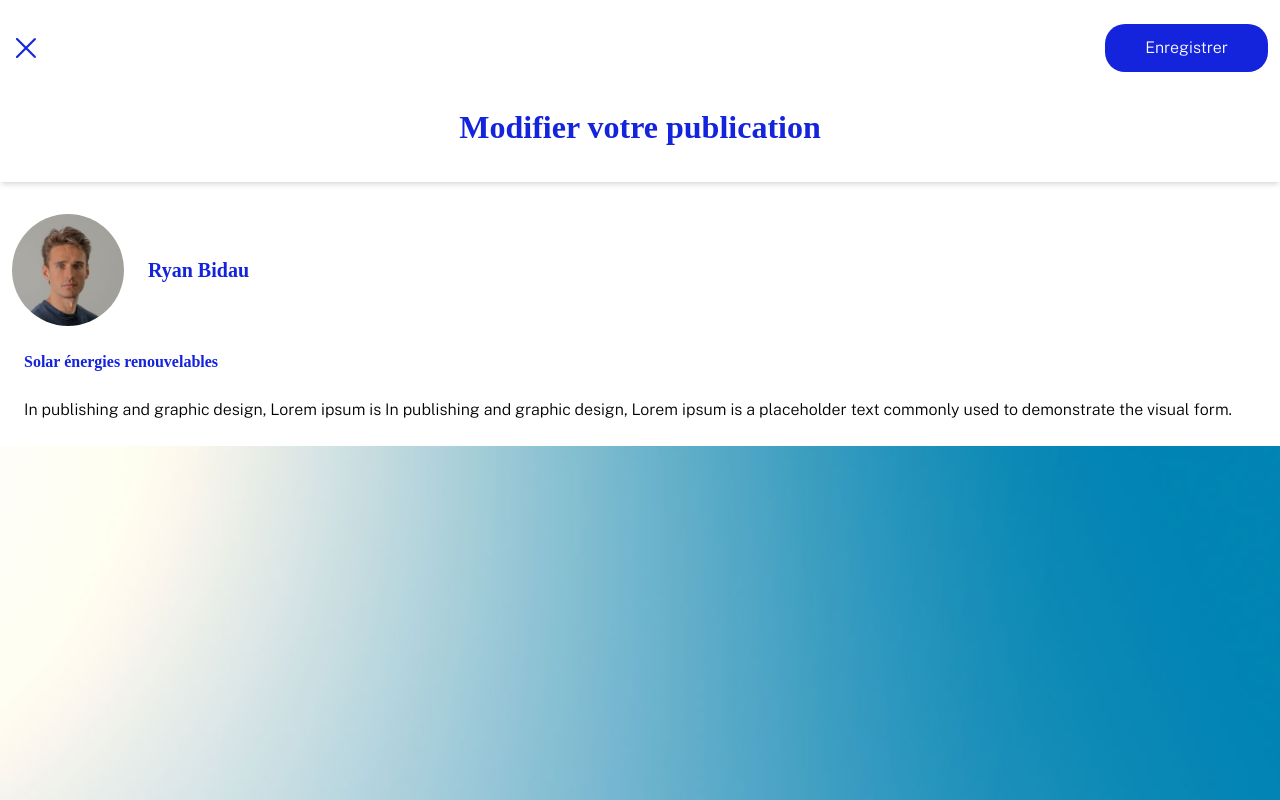
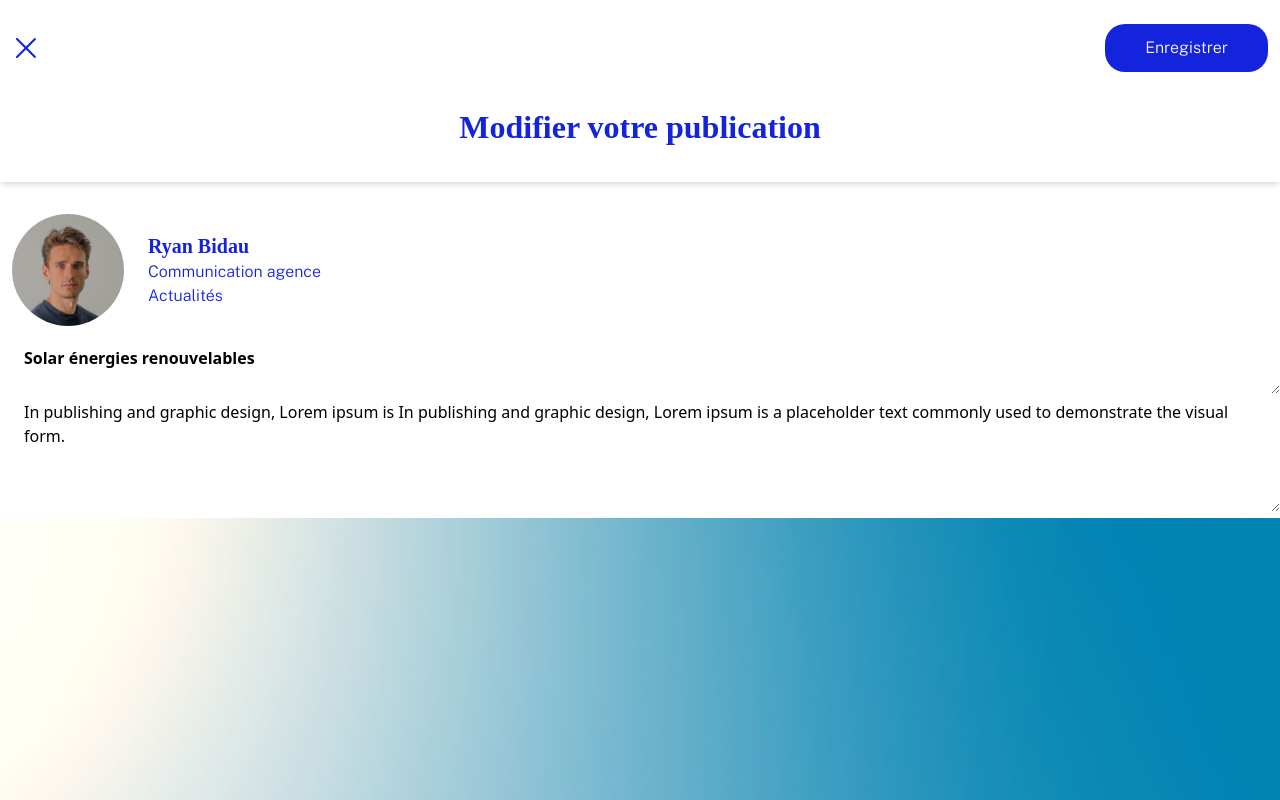
Before and after one commit to WildCodeSchool/P3_Lyon_React_Sept_2022, a React (Vite) app in the folder frontend/: page /editpost in a window 1280 px wide. Built offline with nearby package versions, Linux system fonts and the light colour scheme; a web font is replaced by a local one.

Commit message:
Finished edit post and improved selection bar style

```diff
--- a/frontend/src/components/Feed/CreatePostContainer/CreatePost.jsx
+++ b/frontend/src/components/Feed/CreatePostContainer/CreatePost.jsx
@@ -11,7 +11,6 @@ import croix from "../../../assets/croix.png";
 import myAvatar from "../../../assets/my-avatar.jpeg";
 import "../../../App.css";
 import SelectBar from "./SelectBar";
-import FlecheDownWhite from "../../../assets/Vector-down-white.png";
 import FlecheDownGrey from "../../../assets/Vector-down-grey.png";
 
 function CreatePost({ showCreatePost, setShowCreatePost }) {
@@ -102,12 +101,12 @@ function CreatePost({ showCreatePost, setShowCreatePost }) {
         </div>
         <div className="flex items-center">
           <img className="rounded-full w-28 ml-3" src={myAvatar} alt="" />
-          <div className="block text-center">
+          <div className="block text-left">
             <h2 className="text-xl ml-[24px] text-primary font-bold ">
               Ryan Bidau
             </h2>
-            <p className="text-xl ml-[24px] text-primary">{categories}</p>
-            <p className="text-xl ml-[24px] text-primary">{groupe}</p>
+            <p className="text-md ml-[24px] text-primary">{categories}</p>
+            <p className="text-md ml-[24px] text-primary">{groupe}</p>
           </div>
         </div>
 
@@ -144,46 +143,48 @@ function CreatePost({ showCreatePost, setShowCreatePost }) {
             </h1>
             <div className=" w-full">
               <input
-                className=" border-2 rounded-full border-primary mx-auto w-[280px] h-9 my-5 ml-16"
+                className=" border rounded-xl border-primary mx-auto w-[280px] h-9 my-10 ml-16 pl-4"
                 type="search"
                 placeholder="Cherchez un groupe..."
               />
             </div>
 
-            <div className=" w-full">
+            <div className="w-full mt-4">
               <div className="dropdown inline-block relative w-full">
                 <div className="flex justify-between">
                   <button
                     onClick={() => openAndChangeCategorie1()}
-                    className="bg-primary text-white text-2xl font-['Enedis'] font-bold h-14 w-full"
+                    className="text-black text-2xl border border-gray-200 active:bg-primary active:text-white focus:bg-primary focus:text-white h-14 w-full"
                   >
-                    <div className="flex justify-between h-12 border-b-2 border-primary items-center">
-                      <p className="mx-auto">Communication Agence</p>
+                    <div className="flex justify-between h-12 items-center">
+                      <h2 className="mx-auto font-normal pt-2">
+                        Communication Agence
+                      </h2>
                       <img
-                        className="w-6 h-4 mr-2.5 mt-1.5"
-                        src={FlecheDownWhite}
+                        className="w-5 h-5 mr-3 mt-1.5"
+                        src={FlecheDownGrey}
                         alt=""
                       />
                     </div>
                   </button>
                 </div>
                 {showMenu1 ? (
-                  <ul className="dropdown-menu text-xl font-semibold text-gray-700 pt-1 shadow-md">
+                  <ul className="dropdown-menu text-lg px-10 font-normal text-gray-700 pt-5 shadow-md">
                     <li
                       onClick={() => handleGroupe("Actualités")}
-                      className="cursor-pointer h-10 hover:bg-primary"
+                      className="cursor-pointer h-10 hover:bg-violet"
                     >
                       Actualités
                     </li>
                     <li
                       onClick={() => handleGroupe("La vie des sites")}
-                      className="cursor-pointer h-10  hover:bg-primary"
+                      className="cursor-pointer h-10  hover:bg-violet"
                     >
                       La vie des sites
                     </li>
                     <li
                       onClick={() => handleGroupe("Affichage réglementaire")}
-                      className="cursor-pointer h-10  hover:bg-primary"
+                      className="cursor-pointer h-10  hover:bg-violet"
                     >
                       Affichage réglementaire
                     </li>
@@ -198,12 +199,12 @@ function CreatePost({ showCreatePost, setShowCreatePost }) {
                 <div className="flex justify-between">
                   <button
                     onClick={() => openAndChangeCategorie2()}
-                    className=" text-black text-2xl font-['Enedis'] font-semibold h-14 rounded w-full"
+                    className=" text-black text-2xl font-['Enedis'] active:bg-primary active:text-white focus:bg-primary focus:text-white font-semibold h-14 rounded w-full"
                   >
                     <div className="flex justify-between h-12 items-center">
-                      <p className="mx-auto">Métier</p>
+                      <h2 className="mx-auto font-normal">Métier</h2>
                       <img
-                        className="w-6 h-4 mr-2.5 mt-1.5"
+                        className="w-5 h-5 mr-3 mt-1.5"
                         src={FlecheDownGrey}
                         alt=""
                       />
@@ -211,7 +212,7 @@ function CreatePost({ showCreatePost, setShowCreatePost }) {
                   </button>
                 </div>
                 {showMenu2 ? (
-                  <ul className="dropdown-menu text-xl font-semibold text-gray-700 pt-1 shadow-md">
+                  <ul className="dropdown-menu text-lg px-10 font-normal text-gray-700 pt-5 shadow-md">
                     <li
                       onClick={() => handleGroupe("à définir")}
                       className="cursor-pointer h-10  hover:bg-primary"
@@ -241,12 +242,12 @@ function CreatePost({ showCreatePost, setShowCreatePost }) {
                 <div className="flex justify-between">
                   <button
                     onClick={() => openAndChangeCategorie3()}
-                    className=" text-black text-2xl font-['Enedis'] font-semibold h-14 rounded w-full"
+                    className=" text-black text-2xl font-['Enedis'] border border-gray-200 active:bg-primary active:text-white focus:bg-primary focus:text-white font-semibold h-14 rounded w-full"
                   >
                     <div className="flex justify-between h-12 items-center">
-                      <p className="mx-auto">Prévention</p>
+                      <h2 className="mx-auto font-normal">Prévention</h2>
                       <img
-                        className="w-6 h-4 mr-2.5 mt-1.5"
+                        className="w-5 h-5 mr-3 mt-1.5"
                         src={FlecheDownGrey}
                         alt=""
                       />
@@ -254,7 +255,7 @@ function CreatePost({ showCreatePost, setShowCreatePost }) {
                   </button>
                 </div>
                 {showMenu3 ? (
-                  <ul className="dropdown-menu text-xl font-semibold text-gray-700 pt-1 shadow-md">
+                  <ul className="dropdown-menu text-lg px-10 font-normal text-gray-700 pt-5 shadow-md">
                     <li
                       onClick={() => handleGroupe("à définir")}
                       className="cursor-pointer h-10  hover:bg-primary"
@@ -284,12 +285,12 @@ function CreatePost({ showCreatePost, setShowCreatePost }) {
                 <div className="flex justify-between h-12">
                   <button
                     onClick={() => openAndChangeCategorie4()}
-                    className=" text-black text-2xl font-['Enedis'] font-semibold h-14 rounded w-full"
+                    className=" text-black text-2xl font-['Enedis'] border-b border-gray-200 active:bg-primary active:text-white focus:bg-primary focus:text-white font-semibold h-14 rounded w-full"
                   >
                     <div className="flex justify-between h-12 items-center">
-                      <p className="mx-auto">Clients</p>
+                      <h2 className="mx-auto font-normal">Clients</h2>
                       <img
-                        className="w-6 h-4 mr-2.5 mt-1.5"
+                        className="w-5 h-5 mr-3 mt-1.5"
                         src={FlecheDownGrey}
                         alt=""
                       />
@@ -297,7 +298,7 @@ function CreatePost({ showCreatePost, setShowCreatePost }) {
                   </button>
                 </div>
                 {showMenu4 ? (
-                  <ul className="dropdown-menu text-xl font-semibold text-gray-700 pt-1 shadow-md">
+                  <ul className="dropdown-menu text-lg px-10 font-normal text-gray-700 pt-5 shadow-md">
                     <li
                       onClick={() => handleGroupe("à définir")}
                       className="cursor-pointer h-10  hover:bg-primary"
@@ -330,9 +331,9 @@ function CreatePost({ showCreatePost, setShowCreatePost }) {
                     className=" text-black text-2xl font-['Enedis'] font-semibold h-14 rounded w-full"
                   >
                     <div className="flex justify-between h-12 items-center">
-                      <p className="mx-auto">Entre Nous</p>
+                      <h2 className="mx-auto font-normal">Entre Nous</h2>
                       <img
-                        className="w-6 h-4 mr-2.5 mt-1.5"
+                        className="w-5 h-5 mr-3 mt-1.5"
                         src={FlecheDownGrey}
                         alt=""
                       />
@@ -340,7 +341,7 @@ function CreatePost({ showCreatePost, setShowCreatePost }) {
                   </button>
                 </div>
                 {showMenu5 ? (
-                  <ul className="dropdown-menu text-xl font-semibold text-gray-700 pt-1 shadow-md">
+                  <ul className="dropdown-menu text-lg px-10 font-normal text-gray-700 pt-5 shadow-md">
                     <li
                       onClick={() => handleGroupe("à définir")}
                       className="cursor-pointer h-10  hover:bg-primary"
--- a/frontend/src/components/Feed/CreatePostContainer/SelectBar.jsx
+++ b/frontend/src/components/Feed/CreatePostContainer/SelectBar.jsx
@@ -17,19 +17,19 @@ function SelectBar({ showCategories, setShowCategories }) {
         <button>
           <img className="mx-auto" src={groupe} alt="" />
         </button>
-        <p className="text-xl text-primary ">Groupe</p>
+        <h3 className="text-md font-light text-primary ">Groupe</h3>
       </div>
       <div>
         <button>
           <img className="mx-auto" src={media} alt="" />
         </button>
-        <p className="text-xl text-primary">Image</p>
+        <h3 className="text-md font-light text-primary">Image</h3>
       </div>
       <div>
         <button>
           <img className="mx-auto" src={file} alt="" />
         </button>
-        <p className="text-xl text-primary ">Fichier</p>
+        <h3 className="text-md font-light text-primary ">Fichier</h3>
       </div>
     </div>
   );
--- a/frontend/src/components/Feed/PostContainer/EditPost.jsx
+++ b/frontend/src/components/Feed/PostContainer/EditPost.jsx
@@ -1,17 +1,17 @@
-import React from "react";
+import React, { useState } from "react";
+import SelectBar from "../CreatePostContainer/SelectBar";
 
 // eslint-disable-next-line react/prop-types
 function EditPost({ handleEditPostModal }) {
+  const [editTitle, setTitle] = useState("Solar énergies renouvelables");
+  const [editText, setText] = useState(
+    "In publishing and graphic design, Lorem ipsum is In publishing and graphic design, Lorem ipsum is a placeholder text commonly used to demonstrate the visual form."
+  );
   return (
-    <div className="fixed top-0 left-0 bg-white w-[100%] h-[100vh] z-10">
-      <div className="bg-white">
+    <div className="fixed top-0 left-0 bg-white h-screen w-screen overflow-y-scroll z-10">
       <div className="flex justify-between">
         <button onClick={() => handleEditPostModal()} type="button">
-            <img
-              className="ml-2 mt-6"
-              src="./src/assets/croix.png"
-              alt="Close"
-            />
+          <img className="ml-2 mt-6" src="./src/assets/croix.png" alt="Close" />
         </button>
         <button
           type="button"
@@ -32,25 +32,32 @@ function EditPost({ handleEditPostModal }) {
           src="./src/assets/my-avatar.jpeg"
           alt="Avatar"
         />
-          <div className="block text-center">
+        <div className="block text-left">
           <h2 className="text-xl ml-[24px] text-primary font-bold ">
             Ryan Bidau
           </h2>
+          <p className="text-md ml-[24px] text-primary">Communication agence</p>
+          <p className="text-md ml-[24px] text-primary">Actualités</p>
         </div>
       </div>
 
       <div>
-          <h2 className="text-primary self-start my-6 px-6 pt-">
-            Solar énergies renouvelables
-          </h2>
-          <p className="px-6 mb-6">
-            In publishing and graphic design, Lorem ipsum is In publishing and
-            graphic design, Lorem ipsum is a placeholder text commonly used to
-            demonstrate the visual form.
-          </p>
+        <textarea
+          className="text-black font-bold self-start mt-5 px-6 w-screen"
+          type="text"
+          value={editTitle}
+          onChange={(event) => setTitle(event.target.value)}
+        />
+
+        <textarea
+          className="px-6 w-screen h-28"
+          type="text"
+          value={editText}
+          onChange={(event) => setText(event.target.value)}
+        />
         <img src="./src/assets/solar-groups.jpeg" alt="Post" />
       </div>
-      </div>
+      <SelectBar />
     </div>
   );
 }
```
Also changed, not shown: frontend/src/assets/Vector-down-grey.png, frontend/src/assets/arrow-down-grey.png. Lines whose indentation alone changed are shown as unchanged.
